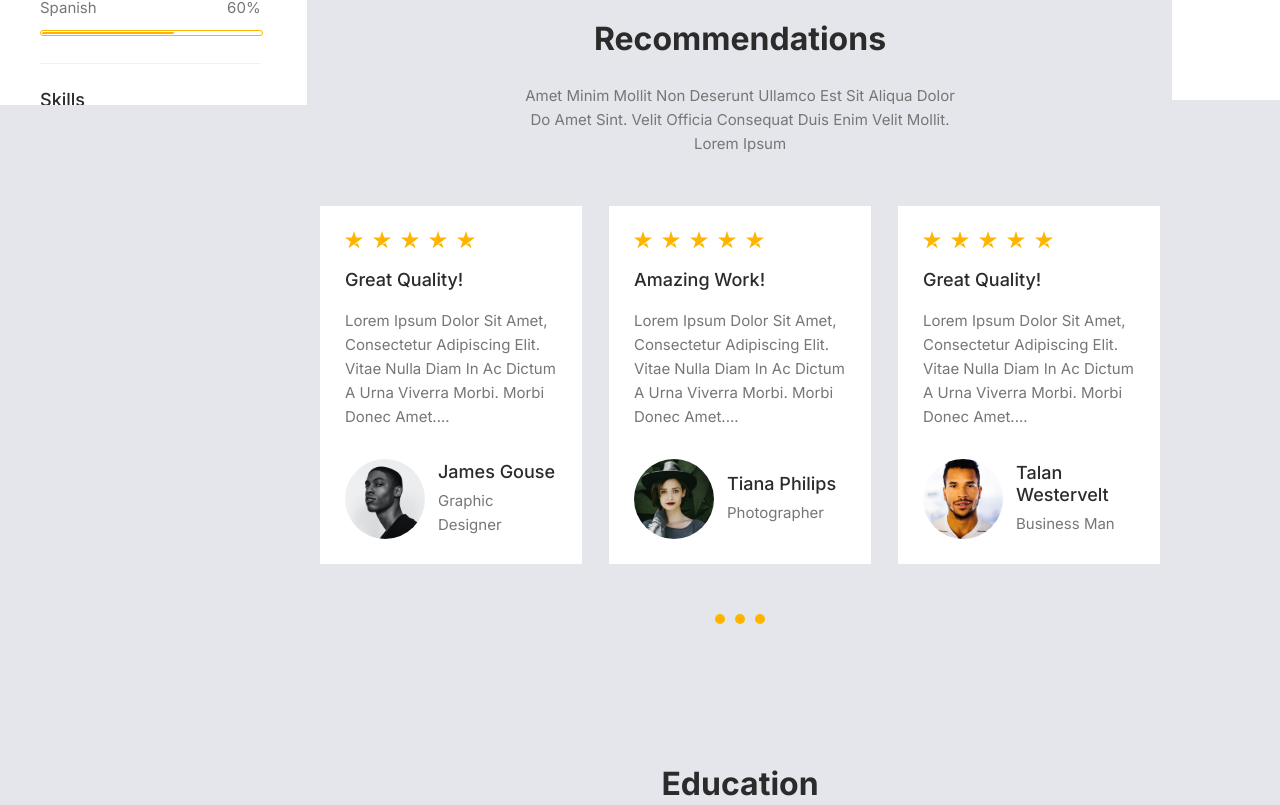
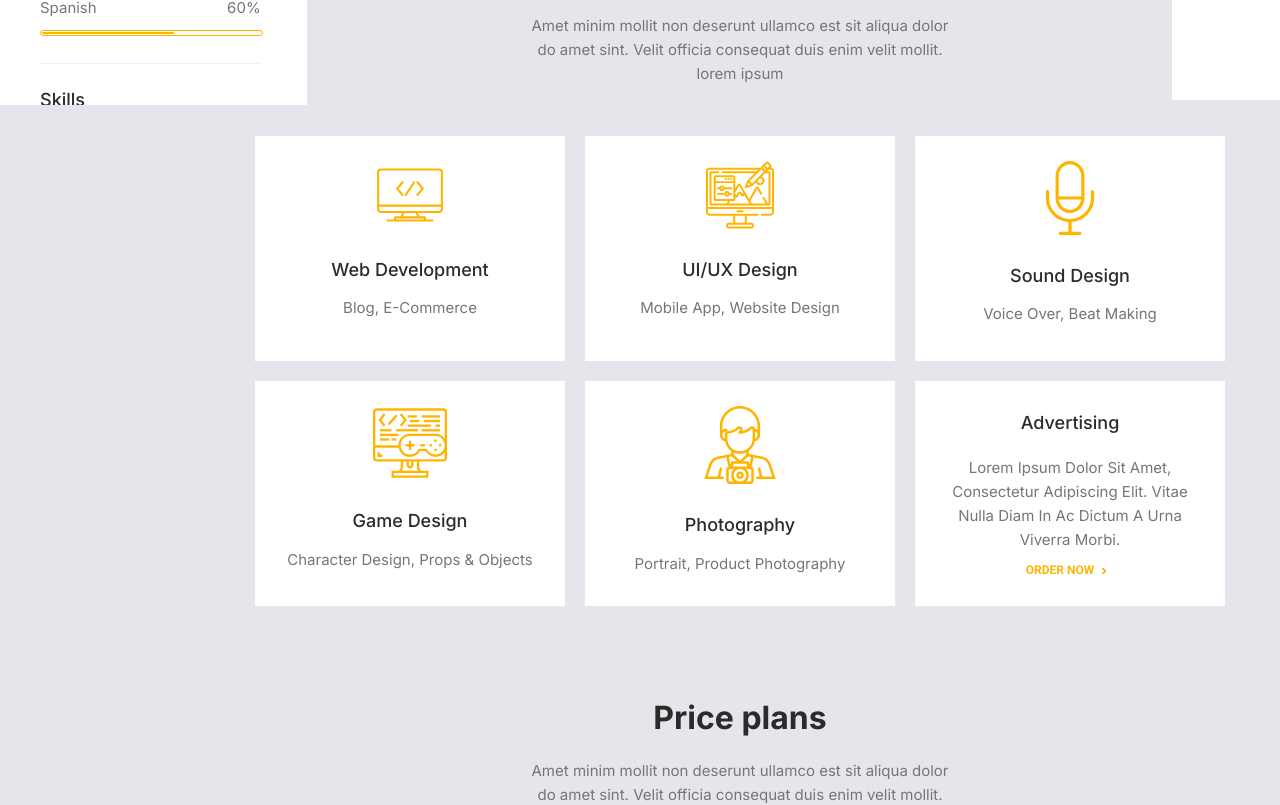
Before and after one commit to Enigma2017/portfolio-teamwork, a React (Vite) app: page / in a window 1280 px wide. Shown: the part 700-1505 px from the top of the page. Built offline with nearby package versions, Linux system fonts and the light colour scheme.

Commit message:
Update main.jsx

```diff
--- a/src/main.jsx
+++ b/src/main.jsx
@@ -26,8 +26,8 @@ ReactDOM.createRoot(document.getElementById('root')).render(
       </div>
       <main>
         <Hero />
-        {/*<Service />
-        <Price />*/}
+        <Service />
+        <Price />
         <Recommendations />
         <Education />
         <Work />
```
